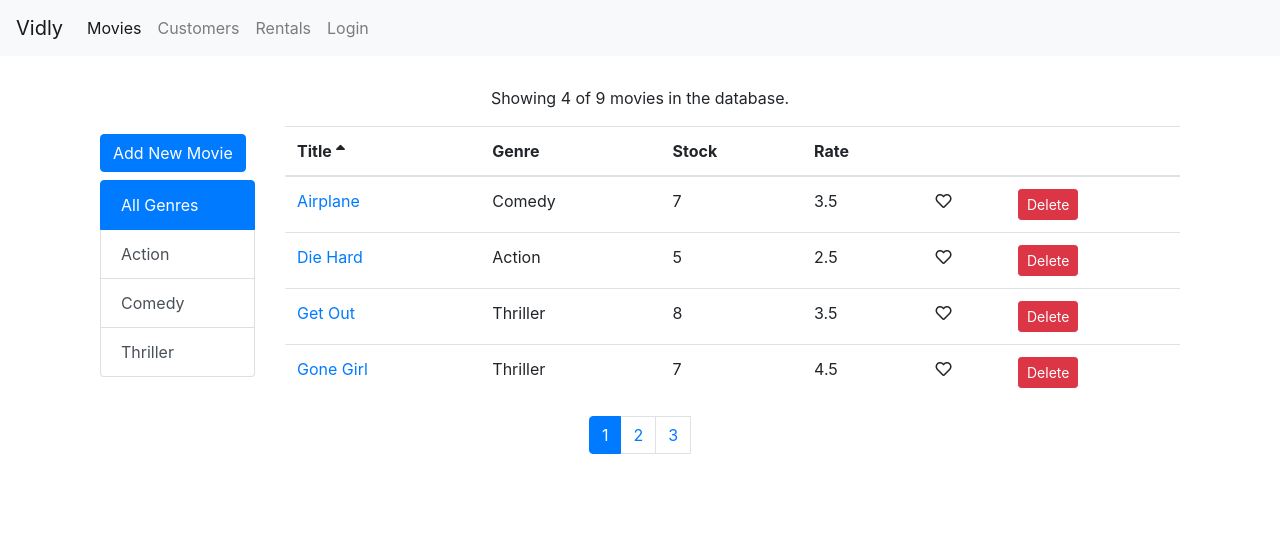
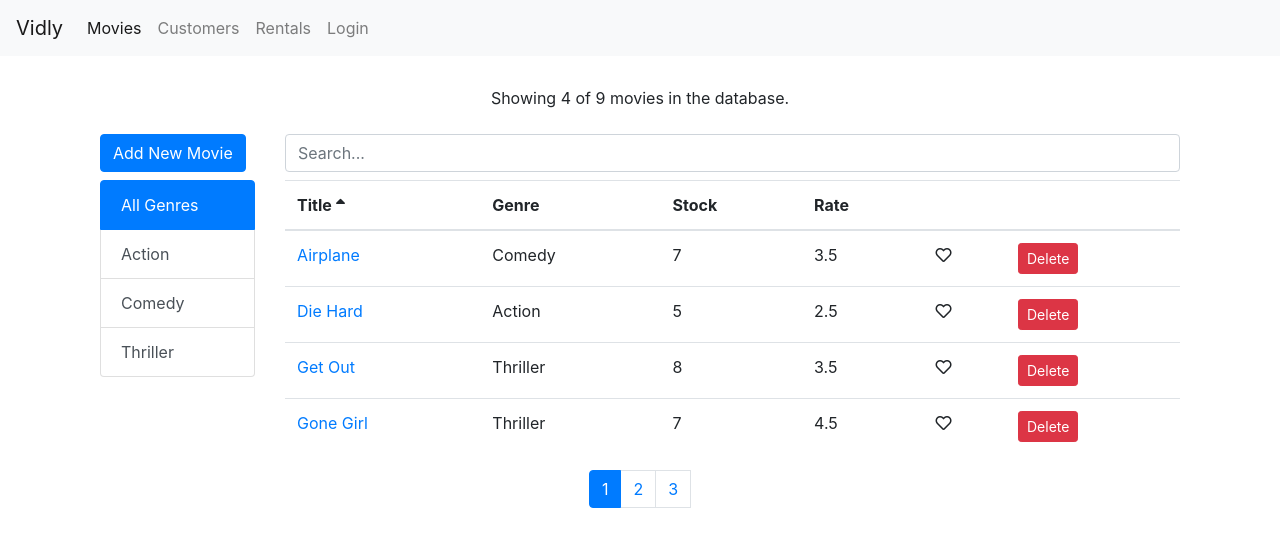
Before and after one commit to IzzyBeraja/Vidly-FrontEnd, a React (Create React App) app: page /movies in a window 1280 px wide. Shown: the top 546 px of the page. Built offline with nearby package versions, Linux system fonts and the light colour scheme.

Commit message:
Added a searchbox component. Added searchbox filtering to movieMenu

```diff
--- /dev/null
+++ b/src/components/common/searchBox.jsx
@@ -0,0 +1,14 @@
+import React from "react";
+
+const SearchBox = ({ value, onChange }) => {
+  return (
+    <input
+      className="form-control my-2"
+      onChange={e => onChange(e.currentTarget.value)}
+      value={value}
+      placeholder="Search..."
+    />
+  );
+};
+
+export default SearchBox;
--- a/src/components/moviesMenu.jsx
+++ b/src/components/moviesMenu.jsx
@@ -7,6 +7,7 @@
 import MoviesTable from "./moviesTable";
 import _ from "lodash";
 import { Link } from "react-router-dom";
+import SearchBox from "./common/searchBox";
 
 class MoviesMenu extends Component {
   state = {
@@ -15,6 +16,7 @@
     currentPage: 1,
     itemsPerPage: 4,
     selectedGenre: "",
+    searchQuery: "",
     sortColumn: { path: "title", order: "asc" },
   };
 
@@ -42,11 +44,15 @@
   };
 
   handleGenreSelect = genre => {
-    this.setState({ selectedGenre: genre, currentPage: 1 });
+    this.setState({ selectedGenre: genre, currentPage: 1, search: "" });
   };
 
   handleSort = sortColumn => {
     this.setState({ sortColumn });
+  };
+
+  handleSearch = searchQuery => {
+    this.setState({ searchQuery, selectedGenre: "", currentPage: 1 });
   };
 
   getPageData = () => {
@@ -59,12 +65,17 @@
       selectedGenre,
       // Sorting
       sortColumn,
+      searchQuery,
     } = this.state;
 
-    const filtered =
-      selectedGenre && selectedGenre._id
-        ? allMovies.filter(m => m.genre._id === selectedGenre._id)
-        : allMovies;
+    let filtered = allMovies;
+    if (selectedGenre && selectedGenre._id)
+      filtered = allMovies.filter(m => m.genre._id === selectedGenre._id);
+    else if (searchQuery)
+      filtered = allMovies.filter(m =>
+        m.title.toUpperCase().includes(searchQuery.toUpperCase())
+      );
+
     const sorted = _.orderBy(filtered, [sortColumn.path], sortColumn.order);
     const movies = paginate(sorted, currentPage, itemsPerPage);
 
@@ -83,6 +94,7 @@
       genres,
       // Sorting
       sortColumn,
+      searchQuery,
     } = this.state;
 
     if (count === 0)
@@ -113,6 +125,7 @@
             />
           </div>
           <div className="col">
+            <SearchBox value={searchQuery} onChange={this.handleSearch} />
             <MoviesTable
               movies={data}
               sortColumn={sortColumn}
```
